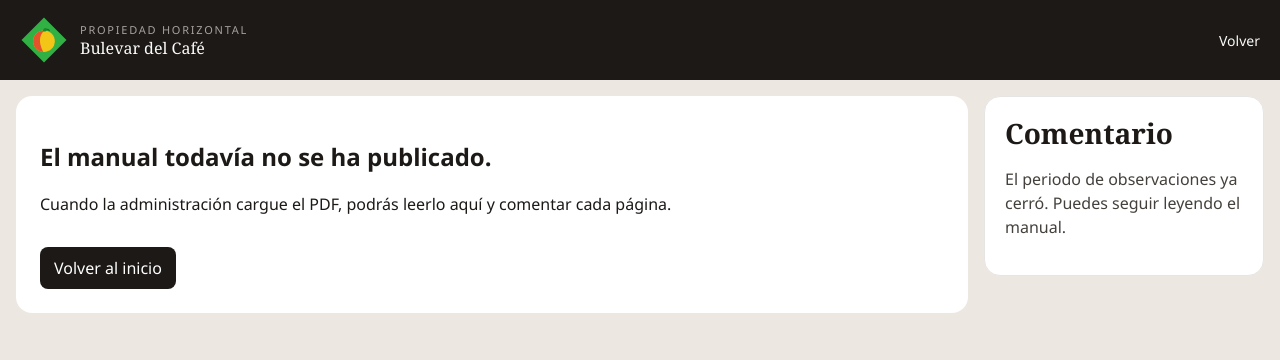
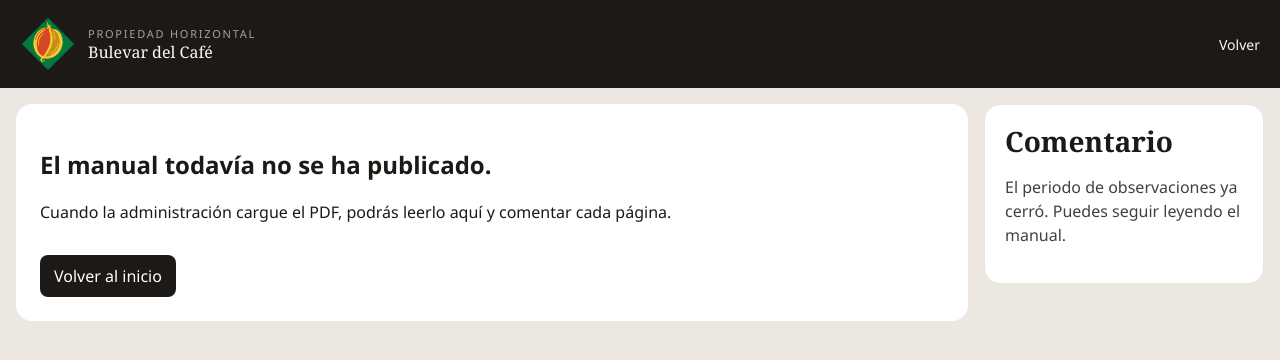
Before and after one commit to DParedes28/bulevar-del-cafe, a FastAPI app: template web/templates/leer.html in a window 1280 px wide. Shown: the top 360 px of the page. Run offline with FastAPI, Linux system fonts and the light colour scheme; the template is opened without the code that fills it, so the values that code supplies are empty; parts of the project's set-up code (start-up, migrations or seed data) failed here and were passed over.

Commit message:
Usar el logo del rombo con la cereza en el encabezado.
Co-authored-by: Cursor <cursoragent@cursor.com>

```diff
--- a/web/templates/index.html
+++ b/web/templates/index.html
@@ -6,7 +6,7 @@
     <meta name="robots" content="noindex, nofollow" />
     <meta name="theme-color" content="#1c1917" />
     <title>Bulevar del Café · Manual de Convivencia</title>
-    <link rel="icon" href="/static/mark.svg" type="image/svg+xml" />
+    <link rel="icon" href="/static/mark.png" type="image/png" />
     <style>
       :root { color-scheme: light; }
       body { margin: 0; background: #f5f5f4; color: #1c1917; font-family: "Source Sans 3", "Segoe UI", sans-serif; }
@@ -110,7 +110,7 @@
   <body class="min-h-screen bg-stone-100 text-stone-900 font-sans antialiased">
     <header class="bg-stone-900 text-stone-50">
       <div class="mx-auto flex max-w-3xl items-center gap-3 px-5 py-5">
-        <img src="/static/mark.svg" alt="" width="48" height="48" style="width:48px;height:48px" />
+        <img src="/static/mark.png" alt="" width="56" height="56" style="width:56px;height:56px" />
         <div>
           <p class="text-xs font-medium uppercase tracking-[0.16em] text-stone-400">Propiedad horizontal</p>
           <p class="font-serif text-lg leading-tight">Bulevar del Café</p>
--- a/web/templates/leer.html
+++ b/web/templates/leer.html
@@ -6,7 +6,7 @@
     <meta name="robots" content="noindex, nofollow" />
     <meta name="theme-color" content="#1c1917" />
     <title>Leer el manual · Bulevar del Café</title>
-    <link rel="icon" href="/static/mark.svg" type="image/svg+xml" />
+    <link rel="icon" href="/static/mark.png" type="image/png" />
     <style>
       :root { color-scheme: light; }
       * { box-sizing: border-box; }
@@ -57,7 +57,7 @@
     <header>
       <div class="bar">
         <a class="brand" href="/">
-          <img src="/static/mark.svg" alt="" width="48" height="48" style="width:48px;height:48px" />
+          <img src="/static/mark.png" alt="" width="56" height="56" style="width:56px;height:56px" />
           <span><small>Propiedad horizontal</small><strong>Bulevar del Café</strong></span>
         </a>
         <a class="back" href="/">Volver</a>
```
Also changed, not shown: web/static/mark.png (added), web/static/mark.svg (deleted).
